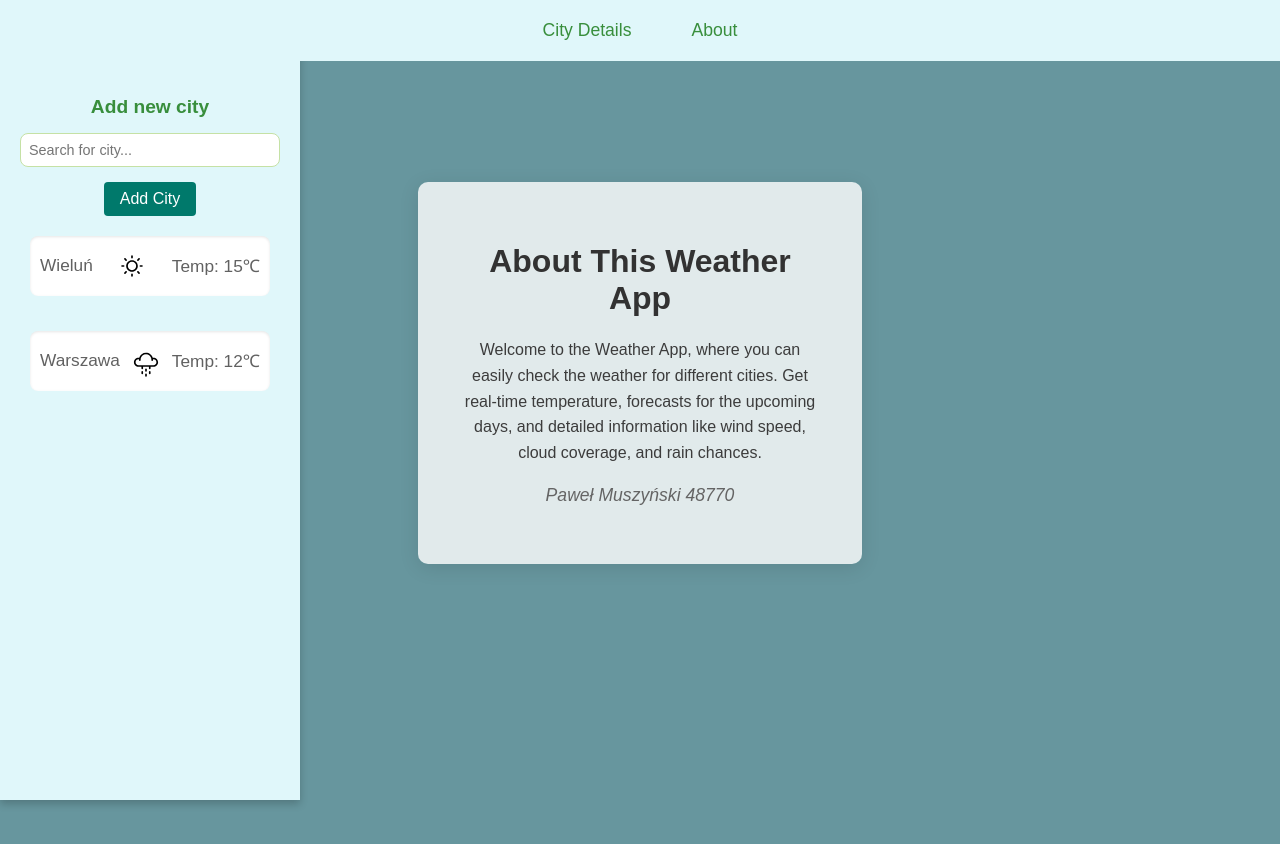
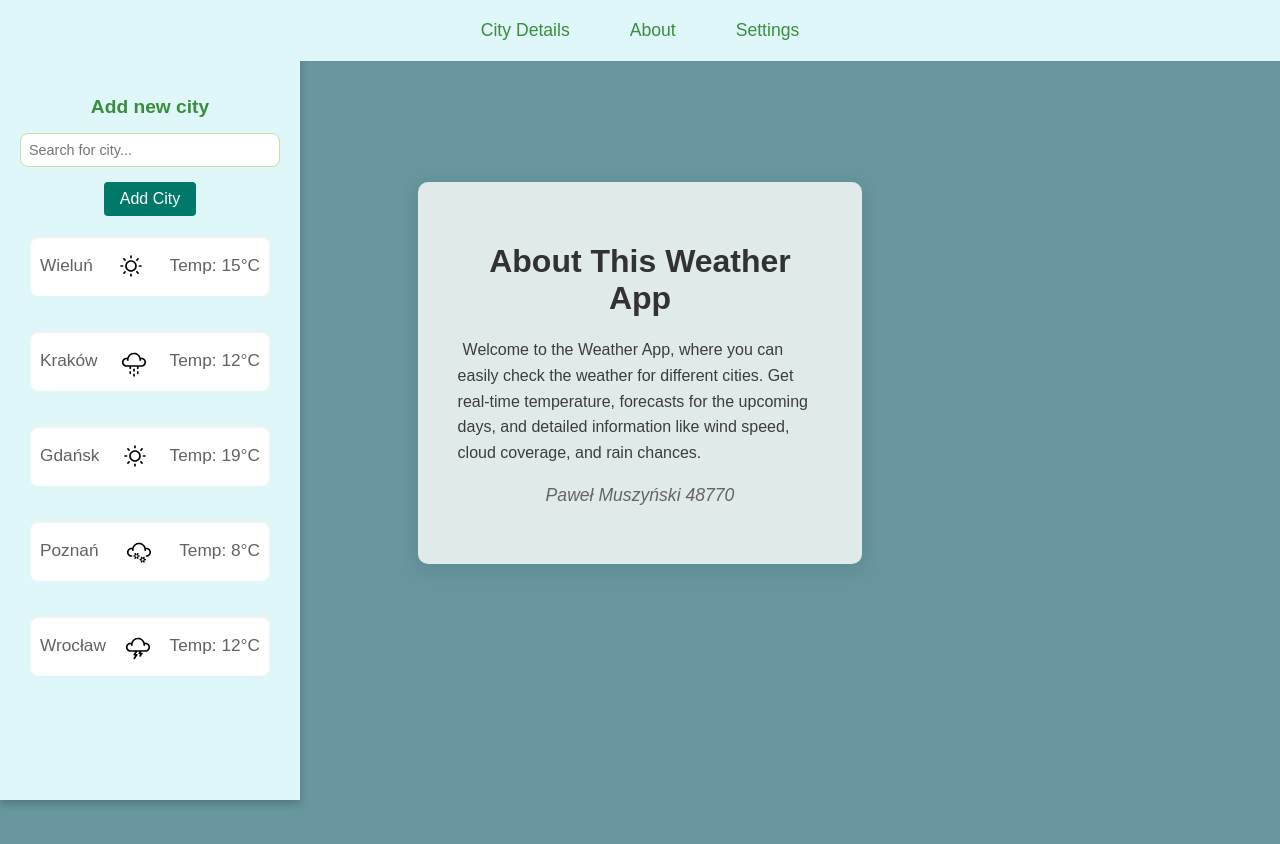
Before and after one commit to Kabanolololo/DSW-FrontEnd, a React (Vite) app in the folder Projekt 2 - React/weather-app/: page /about in a window 1280 px wide. Shown: the top 844 px of the page. Built offline with nearby package versions, Linux system fonts and the light colour scheme.

Commit message:
3.5 final

```diff
--- a/Projekt 2 - React/weather-app/package.json
+++ b/Projekt 2 - React/weather-app/package.json
@@ -13,7 +13,8 @@
     "react": "^18.3.1",
     "react-dom": "^18.3.1",
     "react-redux": "^9.1.2",
-    "react-router-dom": "^6.28.0"
+    "react-router-dom": "^6.28.0",
+    "redux": "^5.0.1"
   },
   "devDependencies": {
     "@eslint/js": "^9.13.0",
--- a/Projekt 2 - React/weather-app/src/App.jsx
+++ b/Projekt 2 - React/weather-app/src/App.jsx
@@ -1,19 +1,25 @@
 import React, { useState } from 'react';
 import { BrowserRouter as Router, Routes, Route, Link } from 'react-router-dom';
+import { Provider } from 'react-redux';
 import Left from './components/Left';
 import Block from './components/Block';
 import About from './components/About';
+import Settings from './components/Settings';
+import store from './redux/store';
 import './App.css';
+
 
 const App = () => {
   const [selectedCity, setSelectedCity] = useState(null);
 
   return (
+    <Provider store={store}>
       <Router>
-      <div className='app'>
+        <div className="app">
           <nav>
             <Link to="/city-details">City Details</Link>
             <Link to="/about">About</Link>
+            <Link to="/settings">Settings</Link>
           </nav>
           <Left setSelectedCity={setSelectedCity} />
           <Routes>
@@ -23,9 +29,11 @@ const App = () => {
               element={<Block selectedCity={selectedCity} />}
             />
             <Route path="/about" element={<About />} />
+            <Route path="/settings" element={<Settings />} />
           </Routes>
         </div>
       </Router>
+    </Provider>
   );
 };
 
--- a/Projekt 2 - React/weather-app/src/components/About.css
+++ b/Projekt 2 - React/weather-app/src/components/About.css
@@ -21,6 +21,8 @@
     line-height: 1.6;
     color: rgb(60, 60, 60);
     margin-bottom: 20px;
+    text-align: left;
+    text-indent: 5px;
   }
 
   .about-info {
--- a/Projekt 2 - React/weather-app/src/components/Block.jsx
+++ b/Projekt 2 - React/weather-app/src/components/Block.jsx
@@ -1,8 +1,20 @@
 import React, { useEffect } from 'react';
+import { useSelector } from 'react-redux';
 import './Block.css';
 import weatherIcons from './WeatherIcons';
 
 const Block = ({ selectedCity }) => {
+  // Pobieramy jednostkę temperature reducer
+  const unit = useSelector((state) => state.unit);
+
+  // Funkcja do konwersji temperatury
+  const convertTemperature = (temp, unit) => {
+    if (unit === 'Fahrenheit') {
+      return (temp * 9/5) + 32;  // Konwersja na Fahrenheit
+    }
+    return temp;  // Zwracamy Celsius, jeśli jednostka to Celsius
+  };
+
   useEffect(() => {
     if (selectedCity) {
       console.log(`Ładowanie danych pogodowych dla miasta: ${selectedCity.name}`);
@@ -18,21 +30,24 @@ const Block = ({ selectedCity }) => {
       <h1 className='cityname'>{selectedCity.name}</h1>
       <img
         className='big-picture'
-        src={weatherIcons[selectedCity.weather] || sun_icon}
+        src={weatherIcons[selectedCity.weather] || weatherIcons.sunny}
         alt='weather icon'
       />
-      <p className='degrees'>{selectedCity.temp}℃</p>
-
+      <p className='degrees'>
+        {convertTemperature(selectedCity.temp, unit)}°{unit === 'Celsius' ? 'C' : 'F'}
+      </p>
       <div className='next-days'>
         {selectedCity.forecast.map((forecastDay, index) => (
           <div className='day' key={index}>
             <p className='little-degrees'>Day: {forecastDay.day}</p>
             <img
               className='little-picture'
-              src={weatherIcons[forecastDay.weather] || sun_icon}
+              src={weatherIcons[forecastDay.weather] || weatherIcons.sunny}
               alt='weather icon'
             />
-            <p className='little-degrees'>Avg: {forecastDay.temp}℃</p>
+            <p className='little-degrees'>
+              Avg: {convertTemperature(forecastDay.temp, unit)}°{unit === 'Celsius' ? 'C' : 'F'}
+            </p>
           </div>
         ))}
       </div>
--- a/Projekt 2 - React/weather-app/src/components/CityList.jsx
+++ b/Projekt 2 - React/weather-app/src/components/CityList.jsx
@@ -15,7 +15,7 @@ const citiesData = [
     rain: { chance: '30%', amount: '5 mm/m²' },
   },
   {
-    name: 'Warszawa',
+    name: 'Kraków',
     temp: 12,
     weather: 'rain',
     forecast: [
@@ -29,6 +29,51 @@ const citiesData = [
     wind: { direction: 'E', speed: '12 m/s' },
     rain: { chance: '60%', amount: '10 mm/m²' },
   },
+  {
+    name: 'Gdańsk',
+    temp: 19,
+    weather: 'sunny',
+    forecast: [
+      { day: 'Mon', temp: 20, weather: 'sunny' },
+      { day: 'Tue', temp: 19, weather: 'sunny' },
+      { day: 'Wed', temp: 18, weather: 'sunny' },
+      { day: 'Thu', temp: 20, weather: 'rain' },
+      { day: 'Fri', temp: 22, weather: 'sunny' },
+    ],
+    overcast: '10%',
+    wind: { direction: 'S', speed: '7 m/s' },
+    rain: { chance: '20%', amount: '2 mm/m²' },
+  },
+  {
+    name: 'Poznań',
+    temp: 8,
+    weather: 'snow',
+    forecast: [
+      { day: 'Mon', temp: 7, weather: 'snow' },
+      { day: 'Tue', temp: 9, weather: 'snow' },
+      { day: 'Wed', temp: 5, weather: 'snow' },
+      { day: 'Thu', temp: 8, weather: 'rain' },
+      { day: 'Fri', temp: 10, weather: 'sunny' },
+    ],
+    overcast: '70%',
+    wind: { direction: 'N', speed: '15 m/s' },
+    rain: { chance: '40%', amount: '8 mm/m²' },
+  },
+  {
+    name: 'Wrocław',
+    temp: 12,
+    weather: 'thunder',
+    forecast: [
+      { day: 'Mon', temp: 13, weather: 'rain' },
+      { day: 'Tue', temp: 14, weather: 'thunder' },
+      { day: 'Wed', temp: 12, weather: 'snow' },
+      { day: 'Thu', temp: 15, weather: 'sunny' },
+      { day: 'Fri', temp: 13, weather: 'thunder' },
+    ],
+    overcast: '90%',
+    wind: { direction: 'SW', speed: '20 m/s' },
+    rain: { chance: '80%', amount: '15 mm/m²' },
+  },
 ];
 
 export default citiesData;
--- a/Projekt 2 - React/weather-app/src/components/Left.jsx
+++ b/Projekt 2 - React/weather-app/src/components/Left.jsx
@@ -1,13 +1,26 @@
 import React, { useState, useCallback } from 'react';
 import { Link } from 'react-router-dom';
+import { useDispatch, useSelector } from 'react-redux';  // Używamy useDispatch i useSelector
+import { setUnit } from '../redux/temperatureActions';  // Poprawny import akcji
 import './Left.css';
 import citiesData from './CityList';
 import weatherIcons from './WeatherIcons';
 
+// Funkcja pomocnicza do konwersji temperatury
+const convertTemperature = (temp, unit) => {
+  if (unit === 'Fahrenheit') {
+    return (temp * 9/5) + 32;  // Konwersja na Fahrenheit
+  }
+  return temp;  // Jeśli jednostka to Celsius, nie zmieniamy temperatury
+};
+
 const Left = ({ setSelectedCity }) => {
   const [cities, setCities] = useState(citiesData);
   const [cityName, setCityName] = useState('');
+  const dispatch = useDispatch();  // Hook do wysyłania akcji w Redux
+  const unit = useSelector(state => state.unit);  // Pobieramy jednostkę z Reduxa
 
+  // Funkcja do dodawania nowego miasta
   const addCity = useCallback(() => {
     if (cityName) {
       const newCity = {
@@ -29,6 +42,11 @@ const Left = ({ setSelectedCity }) => {
       setCityName('');
     }
   }, [cityName, cities]);
+
+  // Funkcja zmieniająca jednostkę temperatury
+  const handleUnitChange = (unit) => {
+    dispatch(setUnit(unit));
+  };
 
   return (
     <div className='left'>
@@ -55,10 +73,11 @@ const Left = ({ setSelectedCity }) => {
               <p>{city.name}</p>
               <img
                 className='little-picture'
-                src={weatherIcons[city.weather] || sun_icon}
+                src={weatherIcons[city.weather] || weatherIcons.sunny}
                 alt='weather icon'
               />
-              <p>Temp: {city.temp}℃</p>
+              {/* Wyświetlamy temperaturę w wybranej jednostce */}
+              <p>Temp: {convertTemperature(city.temp, unit)}°{unit === 'Celsius' ? 'C' : 'F'}</p>
             </div>
           </Link>
         ))}
--- /dev/null
+++ b/Projekt 2 - React/weather-app/src/components/Settings.css
@@ -0,0 +1,61 @@
+.settings-container {
+  background-color: rgba(255, 255, 255, 0.8);
+  color: #333;
+  padding: 40px;
+  border-radius: 10px;
+  width: 40%;
+  margin: 150px auto;
+  box-shadow: 0 4px 20px rgba(0, 0, 0, 0.1);
+}
+
+.settings-title {
+  font-size: 2em;
+  font-weight: 700;
+  color: rgb(50, 50, 50);
+  text-align: center;
+  margin-bottom: 20px;
+}
+
+.settings-description {
+  font-size: 1em;
+  line-height: 1.6;
+  color: rgb(60, 60, 60);
+  margin-bottom: 20px;
+}
+
+.unit-selector {
+  display: flex;
+  justify-content: center;
+  gap: 20px;
+  margin-bottom: 30px;
+}
+
+.unit-button {
+  padding: 12px 30px;
+  font-size: 1rem;
+  font-weight: 600;
+  border: 2px solid transparent;
+  background-color: #00796b;
+  color: white;
+  cursor: pointer;
+  transition: all 0.3s ease;
+  box-shadow: 0 4px 10px rgba(0, 0, 0, 0.1);
+}
+
+.unit-button:hover {
+  background-color: #004d40;
+}
+
+.unit-button.active {
+  background-color: #2e8b57;
+  color: white;
+  transform: scale(1.1);
+}
+
+.about-info {
+  font-size: 1.1em;
+  color: rgb(100, 100, 100);
+  text-align: center;
+  margin-top: 20px;
+  font-style: italic;
+}
--- /dev/null
+++ b/Projekt 2 - React/weather-app/src/components/Settings.jsx
@@ -0,0 +1,30 @@
+import React from 'react';
+import { useDispatch } from 'react-redux';
+import { setUnit } from '../redux/temperatureActions';
+import './Settings.css';
+
+const UnitSelector = () => {
+  const dispatch = useDispatch();  // Hook do wysyłania akcji w Redux
+
+  // Funkcja zmieniająca jednostkę temperatury
+  const handleUnitChange = (unit) => {
+    dispatch(setUnit(unit));  // Wysyłamy akcję z nową jednostką
+  };
+
+  return (
+    <div className="settings-container">
+      <h1 className="settings-title">Settings</h1>
+      <p className="settings-description">
+        In this section, you can customize various settings, including the temperature unit.
+        Choose between Celsius and Fahrenheit for displaying the temperature data.
+      </p>
+      <h3>Change Temperature Unit</h3>
+      <div className="unit-selector">
+        <button onClick={() => handleUnitChange('Celsius')} className="unit-button">Celsius</button>
+        <button onClick={() => handleUnitChange('Fahrenheit')} className="unit-button">Fahrenheit</button>
+      </div>
+    </div>
+  );
+};
+
+export default UnitSelector;
--- /dev/null
+++ b/Projekt 2 - React/weather-app/src/redux/store.js
@@ -0,0 +1,6 @@
+import { createStore } from 'redux';
+import temperatureReducer from './temperatureReducer';
+
+const store = createStore(temperatureReducer);
+
+export default store;
--- /dev/null
+++ b/Projekt 2 - React/weather-app/src/redux/temperatureActions.js
@@ -0,0 +1,5 @@
+// Akcja do ustawienia jednostki temperatury
+export const setUnit = (unit) => ({
+    type: 'SET_UNIT',
+    payload: unit,
+  });
--- /dev/null
+++ b/Projekt 2 - React/weather-app/src/redux/temperatureReducer.js
@@ -0,0 +1,17 @@
+const initialState = {
+    unit: 'Celsius',  // Domyślna jednostka to Celsius
+  };
+
+  const temperatureReducer = (state = initialState, action) => {
+    switch (action.type) {
+      case 'SET_UNIT':
+        return {
+          ...state,
+          unit: action.payload,  // Zmieniamy jednostkę na podstawie akcji
+        };
+      default:
+        return state;
+    }
+  };
+
+  export default temperatureReducer;
```
Also changed, not shown: 2 other files (tests, documents, lock files or other folders). Lines whose indentation alone changed are shown as unchanged.
